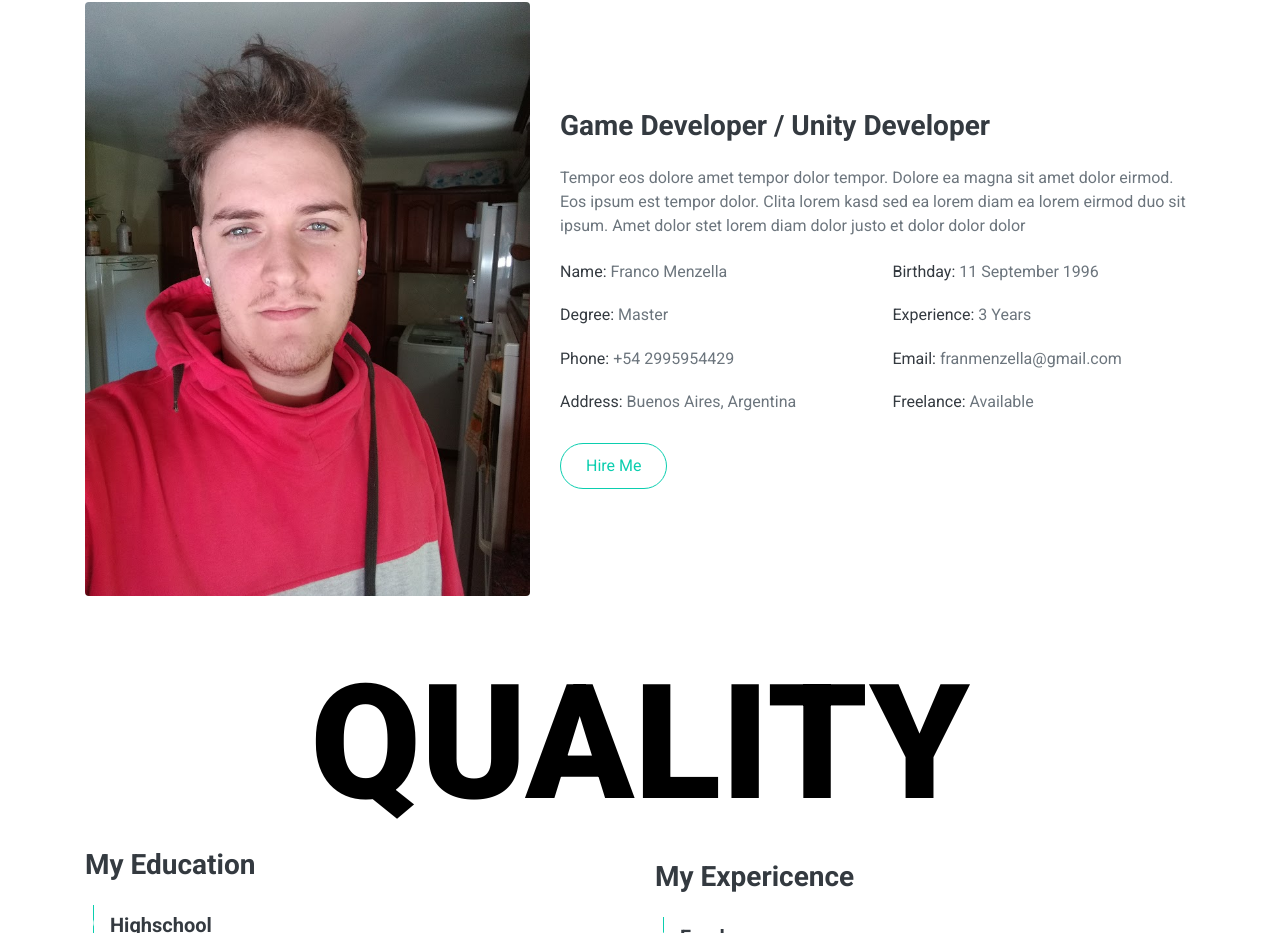
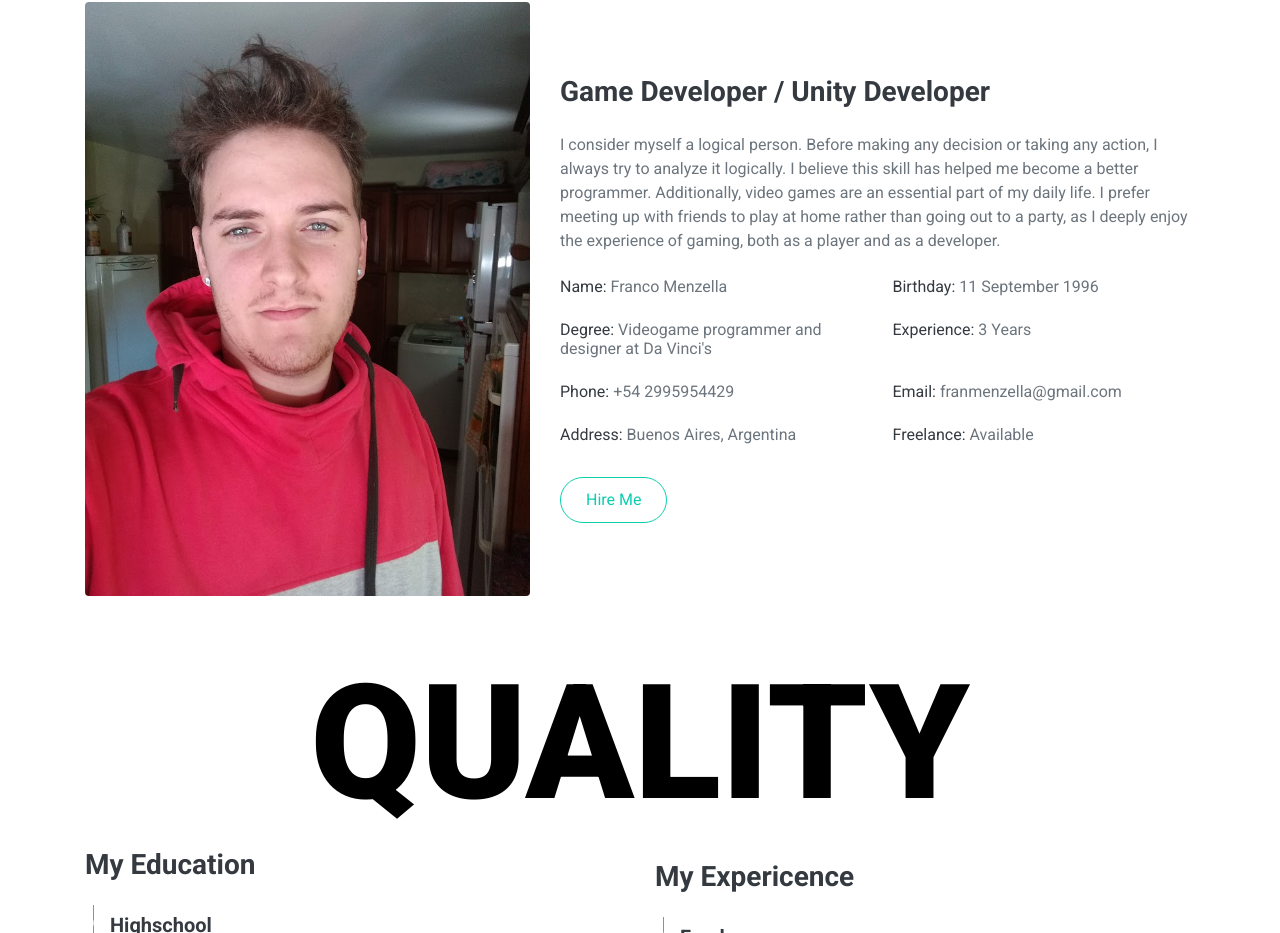
Before and after one commit to fran110996/portfolio, a plain HTML site: page index.html in a window 1280 px wide. Shown: the part 1050-1983 px from the top of the page. Drawn offline with nearby package versions, Linux system fonts and the light colour scheme.

Commit message:
Update index.html

```diff
--- a/index.html
+++ b/index.html
@@ -106,11 +106,11 @@
                 </div>
                 <div class="col-lg-7">
                     <h3 class="mb-4">Game Developer / Unity Developer</h3>
-                    <p>Tempor eos dolore amet tempor dolor tempor. Dolore ea magna sit amet dolor eirmod. Eos ipsum est tempor dolor. Clita lorem kasd sed ea lorem diam ea lorem eirmod duo sit ipsum. Amet dolor stet lorem diam dolor justo et dolor dolor dolor</p>
+                    <p>I consider myself a logical person. Before making any decision or taking any action, I always try to analyze it logically. I believe this skill has helped me become a better programmer. Additionally, video games are an essential part of my daily life. I prefer meeting up with friends to play at home rather than going out to a party, as I deeply enjoy the experience of gaming, both as a player and as a developer.</p>
                     <div class="row mb-3">
                         <div class="col-sm-6 py-2"><h6>Name: <span class="text-secondary">Franco Menzella</span></h6></div>
                         <div class="col-sm-6 py-2"><h6>Birthday: <span class="text-secondary">11 September 1996</span></h6></div>
-                        <div class="col-sm-6 py-2"><h6>Degree: <span class="text-secondary">Master</span></h6></div>
+                        <div class="col-sm-6 py-2"><h6>Degree: <span class="text-secondary">Videogame programmer and designer at Da Vinci's</span></h6></div>
                         <div class="col-sm-6 py-2"><h6>Experience: <span class="text-secondary">3 Years</span></h6></div>
                         <div class="col-sm-6 py-2"><h6>Phone: <span class="text-secondary">+54 2995954429</span></h6></div>
                         <div class="col-sm-6 py-2"><h6>Email: <span class="text-secondary">franmenzella@gmail.com</span></h6></div>
```
